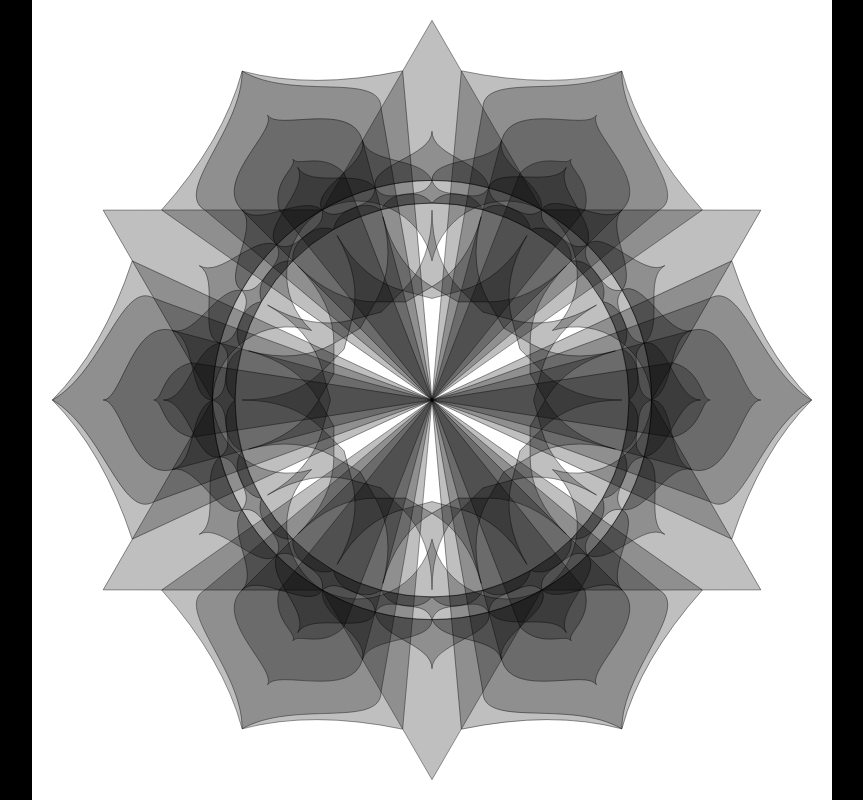
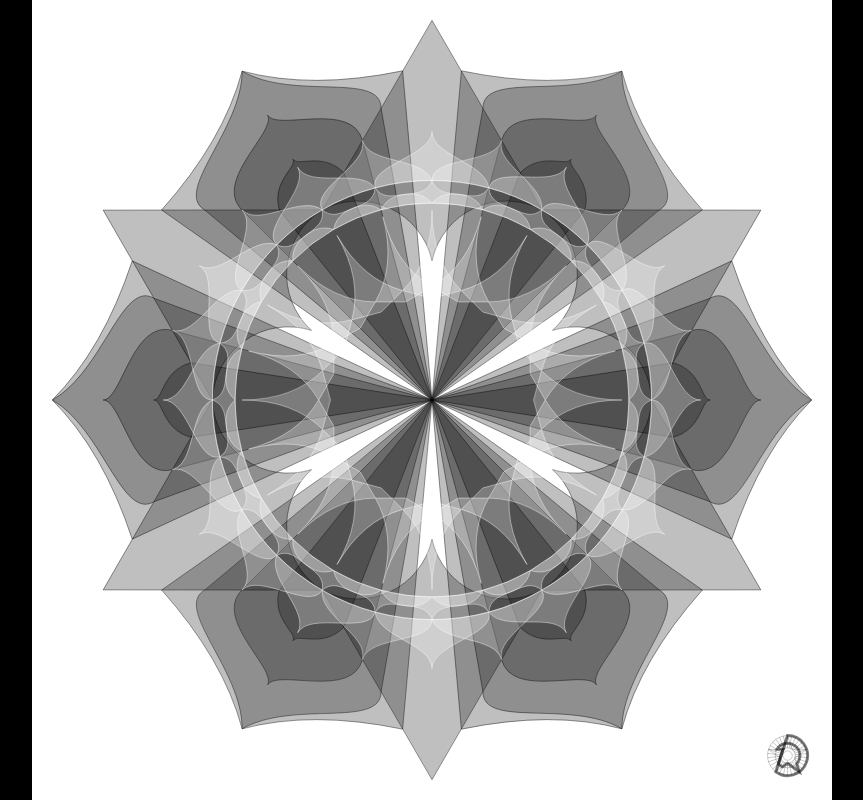
Before and after one commit to dopplerreflect/starts-with-a, a SvelteKit app: page /12 in a window 1280 px wide. Shown: the whole page, without its empty margins (208-1071 px from the left). Built offline with nearby package versions, Linux system fonts and the light colour scheme.

Commit message:
12: finalizing? yeah, right.

```diff
--- a/src/routes/12/+page.svelte
+++ b/src/routes/12/+page.svelte
@@ -5,6 +5,7 @@
 	import { useZoomableViewbox } from '$lib/use-zoomable-viewbox';
 	import { useSaveFile } from '$lib/save-svg';
 	import PathBuilder from '$lib/components/PathBuilder.svelte';
+	import DrLogo from '$lib/components/DRLogo.svelte';
 
 	let svg: SVGSVGElement;
 	onMount(() => {
@@ -64,8 +65,9 @@
 
 <svg bind:this={svg} id="12" viewBox={viewBox(size)}>
 	<defs>
-		<g id="twelveth" stroke="black" stroke-width={size / 2 ** 11} fill-opacity="0.25">
+		<g id="twelveth" stroke="white" fill="white" stroke-width={size / 2 ** 11} fill-opacity="0.25">
 			<path
+				id="innerpetals"
 				d={[
 					'M',
 					radialPointString(iAngles[35], radii[13]),
@@ -86,6 +88,7 @@
 				].join(' ')}
 			/>
 			<path
+				id="outerpetals"
 				d={[
 					'M',
 					radialPointString(iAngles[41], radii[11]),
@@ -106,6 +109,7 @@
 				].join(' ')}
 			/>
 			<path
+				id="innerpoint"
 				d={[
 					'M',
 					radialPointString(iAngles[35], radii[15]),
@@ -122,39 +126,10 @@
 					'Z'
 				].join(' ')}
 			/>
-			<!-- <path
-				d={[
-					'M',
-					radialPointString(iAngles[35], radii[0]),
-					'C',
-					radialPointString(iAngles[36], radii[4]),
-					radialPointString(iAngles[39], radii[2]),
-					radialPointString(iAngles[41], radii[6]),
-					'C',
-					radialPointString(iAngles[40], radii[7]),
-					radialPointString(iAngles[37], radii[8]),
-					radialPointString(iAngles[38], radii[10]),
-					'A',
-					radii[10],
-					radii[10],
-					'0 0 0',
-					radialPointString(iAngles[32], radii[10]),
-					'C',
-					radialPointString(iAngles[33], radii[8]),
-					radialPointString(iAngles[30], radii[7]),
-					radialPointString(iAngles[29], radii[6]),
-					'C',
-					radialPointString(iAngles[31], radii[2]),
-					radialPointString(iAngles[34], radii[4]),
-					radialPointString(iAngles[35], radii[0]),
-					'Z'
-				].join(' ')}
-				stroke="red"
-			/> -->
 		</g>
 		<g id="sixth" stroke="black" stroke-width={size / 2 ** 11} fill-opacity={0.25}>
 			<path
-				id="sixth1"
+				id="triangles"
 				d={[
 					'M',
 					radialPointString(iAngles[35], radii[0]),
@@ -192,22 +167,6 @@
 					'Z'
 				].join(' ')}
 			/>
-
-			<!-- <path
-				id="sixth5i"
-				d={[
-					'M',
-					radialPointString(iAngles[13], radii[19]),
-					'L',
-					radialPointString(iAngles[13], radii[3]),
-					'L',
-					radialPointString(iAngles[23], radii[13]),
-					'L',
-					radialPointString(iAngles[33], radii[3]),
-					'Z'
-				].join(' ')}
-			/> -->
-
 			<path
 				id="sixth4"
 				d={[
@@ -228,19 +187,6 @@
 					'Z'
 				].join(' ')}
 			/>
-
-			<!-- <path
-				id="sixth4i"
-				d={[
-					'M',
-					radialPointString(iAngles[16], radii[19]),
-					radialPointString(iAngles[16], radii[7]),
-					'L',
-					radialPointString(iAngles[23], radii[13]),
-					radialPointString(iAngles[30], radii[7]),
-					'Z'
-				].join(' ')}
-			/> -->
 			<path
 				id="sixth3"
 				d={[
@@ -261,20 +207,6 @@
 					'Z'
 				].join(' ')}
 			/>
-			<!-- <path
-				id="sixth3i"
-				d={[
-					'M',
-					radialPointString(iAngles[17], radii[19]),
-					'L',
-					radialPointString(iAngles[17], radii[11]),
-					'L',
-					radialPointString(iAngles[23], radii[13]),
-					'L',
-					radialPointString(iAngles[29], radii[11]),
-					'Z'
-				].join(' ')}
-			/> -->
 			<path
 				id="sixth2"
 				d={[
@@ -293,60 +225,26 @@
 					'Z'
 				].join(' ')}
 			/>
-			<!-- <path
-				id="sixth2i"
-				d={[
-					'M',
-					radialPointString(iAngles[19], radii[19]),
-					radialPointString(iAngles[19], radii[12]),
-					'L',
-					radialPointString(iAngles[23], radii[13]),
-					'L',
-					radialPointString(iAngles[27], radii[12]),
-					'Z'
-				].join(' ')}
-			/> -->
 		</g>
 	</defs>
 	<Background {size} fill={`hsl(225, 25%, 100%)`} />
 	<g stroke-width={size / 2 ** 11} font-size={size / 2 ** 7}>
-		<!-- {#each radii as r, i}
-			<circle {r} stroke={`hsl(0, 0%, 50%)`} fill="none" />
-			<text x={0} y={r}>{i}</text>
-		{/each} -->
 		<!-- {#each paths as path}
 			<path d={path} stroke={`hsl(30, 0%, 50%)`} stroke-width={size / 2 ** 9} />
-		{/each} -->
-		<!-- {#each iAngles as a, i}
-			<path d={`M0 0L${radialPointString(a, r)}`} stroke={`hsl(0, 0%, 50%)`} />
-			<text
-				x={radialPoint(a, r + size / 2 ** 6).x}
-				y={radialPoint(a, r + size / 2 ** 6).y}
-				text-anchor="middle"
-				alignment-baseline="middle"
-				fill="black">{i}</text
-			>
 		{/each} -->
 		{#each angles6 as a}
 			<use xlink:href="#sixth" transform={`rotate(${a})`} />
 		{/each}
 		{#each angles as a}
+			<use xlink:href="#twelveth" transform={`rotate(${a})`} />
 			<use xlink:href="#twelveth" transform={`rotate(${a - 15})`} />
-			<use xlink:href="#twelveth" transform={`rotate(${a})`} />
 		{/each}
 
-		<!-- <circle r={radii[11]} stroke="black" stroke-width={size / 2 ** 9} fill="none" />
-
-		<circle r={radii[15]} stroke="black" stroke-width={size / 2 ** 9} fill="none" /> -->
-
 		<!-- <PathBuilder angles={iAngles} {radii} stroke="black" /> -->
-		<!-- {#each intersections as intersection}
-			<circle
-				cx={intersection.x}
-				cy={intersection.y}
-				r={(3 * size) / 2 ** 10}
-				fill={`hsl(60, 100%, 50%)`}
-			/>
-		{/each} -->
 	</g>
+	<DrLogo
+		stroke="black"
+		size={size / 20}
+		transform={`translate(${size / 2 - size / 18} ${size / 2 - size / 18})`}
+	/>
 </svg>
```
